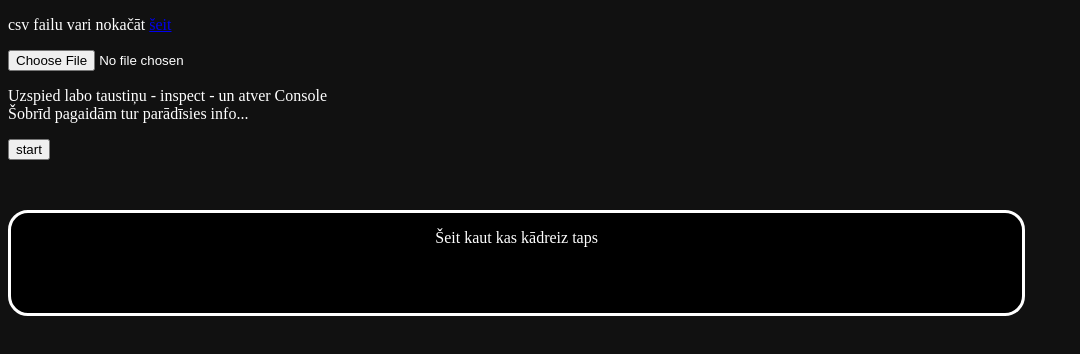
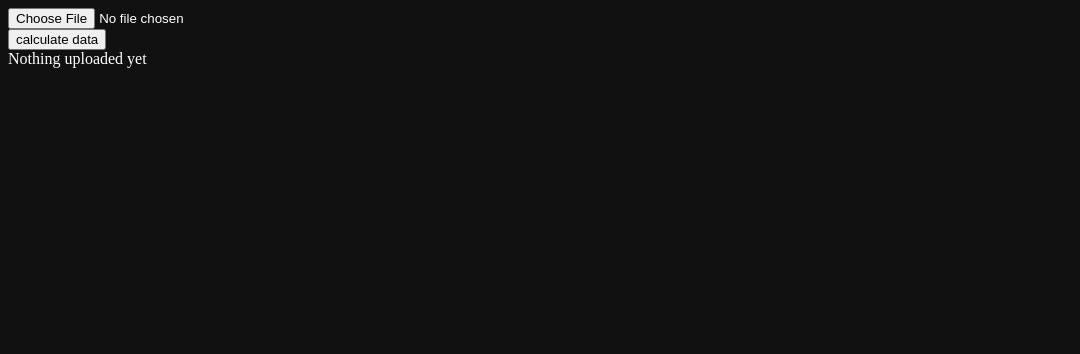
Before and after one commit to rolis1122/nord_projekts, a plain HTML site: page index.html in a window 1280 px wide. Shown: the whole page, without its empty margins (0-1080 px from the left). Drawn offline with nearby package versions, Linux system fonts and the light colour scheme.

Commit message:
Update index.html

```diff
--- a/index.html
+++ b/index.html
@@ -8,24 +8,29 @@
     <title>N-Pool</title>
     <link rel="icon" href="logo.png" type="image/icon type" />
     <link rel="stylesheet" href="style.css" />
+    <!-- <script
+      src="https://cdnjs.cloudflare.com/ajax/libs/Chart.js/4.2.1/chart.min.js"
+      integrity="sha512-v3ygConQmvH0QehvQa6gSvTE2VdBZ6wkLOlmK7Mcy2mZ0ZF9saNbbk19QeaoTHdWIEiTlWmrwAL4hS8ElnGFbA=="
+      crossorigin="anonymous"
+      referrerpolicy="no-referrer"
+    ></script> -->
+    <script
+      src="https://cdnjs.cloudflare.com/ajax/libs/Chart.js/3.9.1/chart.min.js"
+      integrity="sha512-ElRFoEQdI5Ht6kZvyzXhYG9NqjtkmlkfYk0wr6wHxU9JEHakS7UJZNeml5ALk+8IKlU6jDgMabC3vkumRokgJA=="
+      crossorigin="anonymous"
+      referrerpolicy="no-referrer"
+    ></script>
   </head>
   <body>
     <div class="startercontainer">
-      <p>
-        csv failu vari nokačāt
-        <a href="https://nordpool.didnt.work/nordpool.csv">šeit</a>
-      </p>
       <input type="file" id="csvFile" accept=".csv" />
       <br />
-      <p>
-        Uzspied labo taustiņu - inspect - un atver Console <br />
-        Šobrīd pagaidām tur parādīsies info...
-      </p>
-      <button id="btn">start</button>
+      <button id="calculate">calculate data</button>
     </div>
-    <div class="datukonteiners">
-      <p>Šeit kaut kas kādreiz taps</p>
-    </div>
+    <div id="file-content">Nothing uploaded yet</div>
+    <div id="file-content2"></div>
+
+    <canvas id="myChart"></canvas>
 
     <script src="script.js"></script>
   </body>
```
